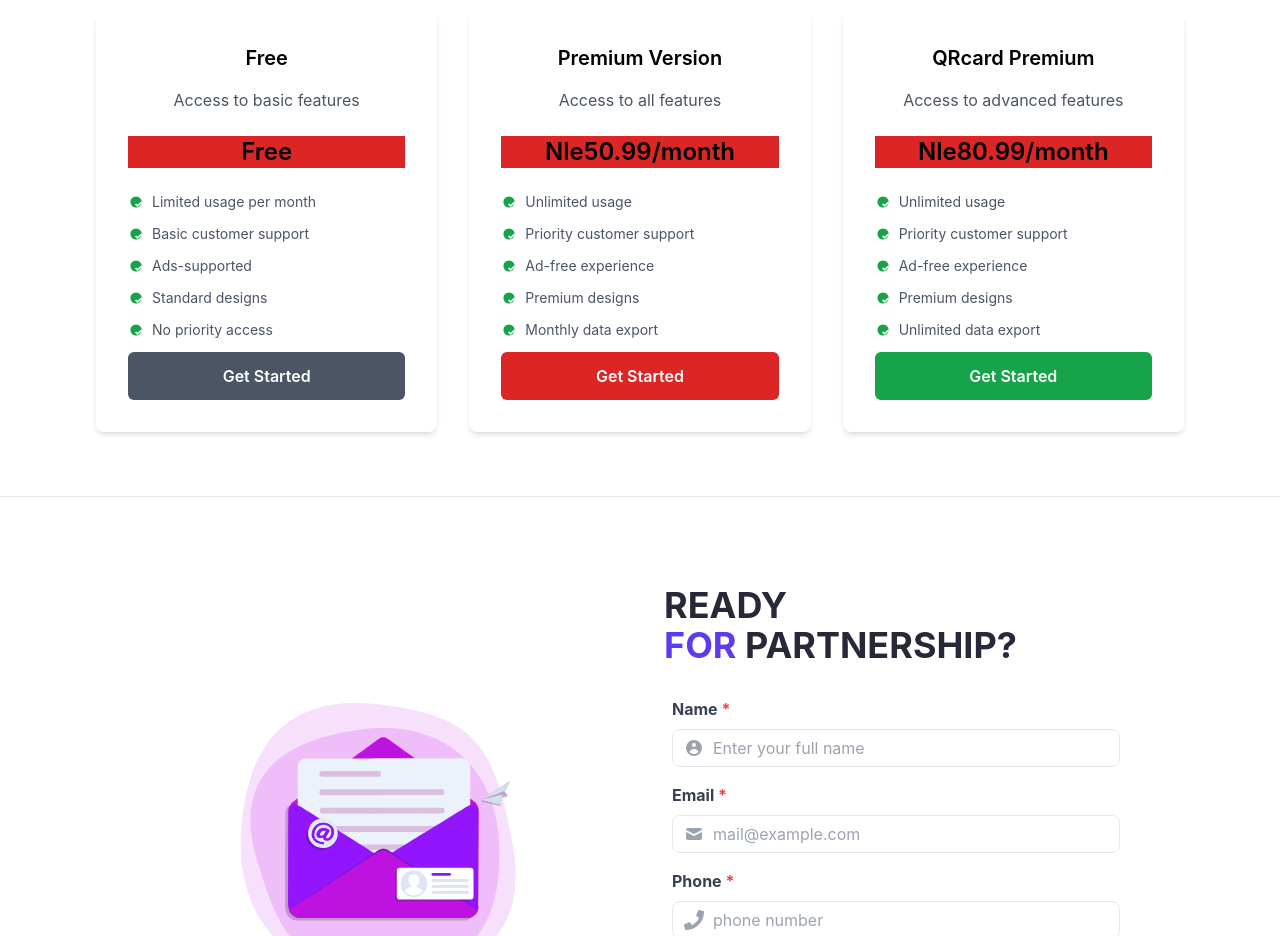
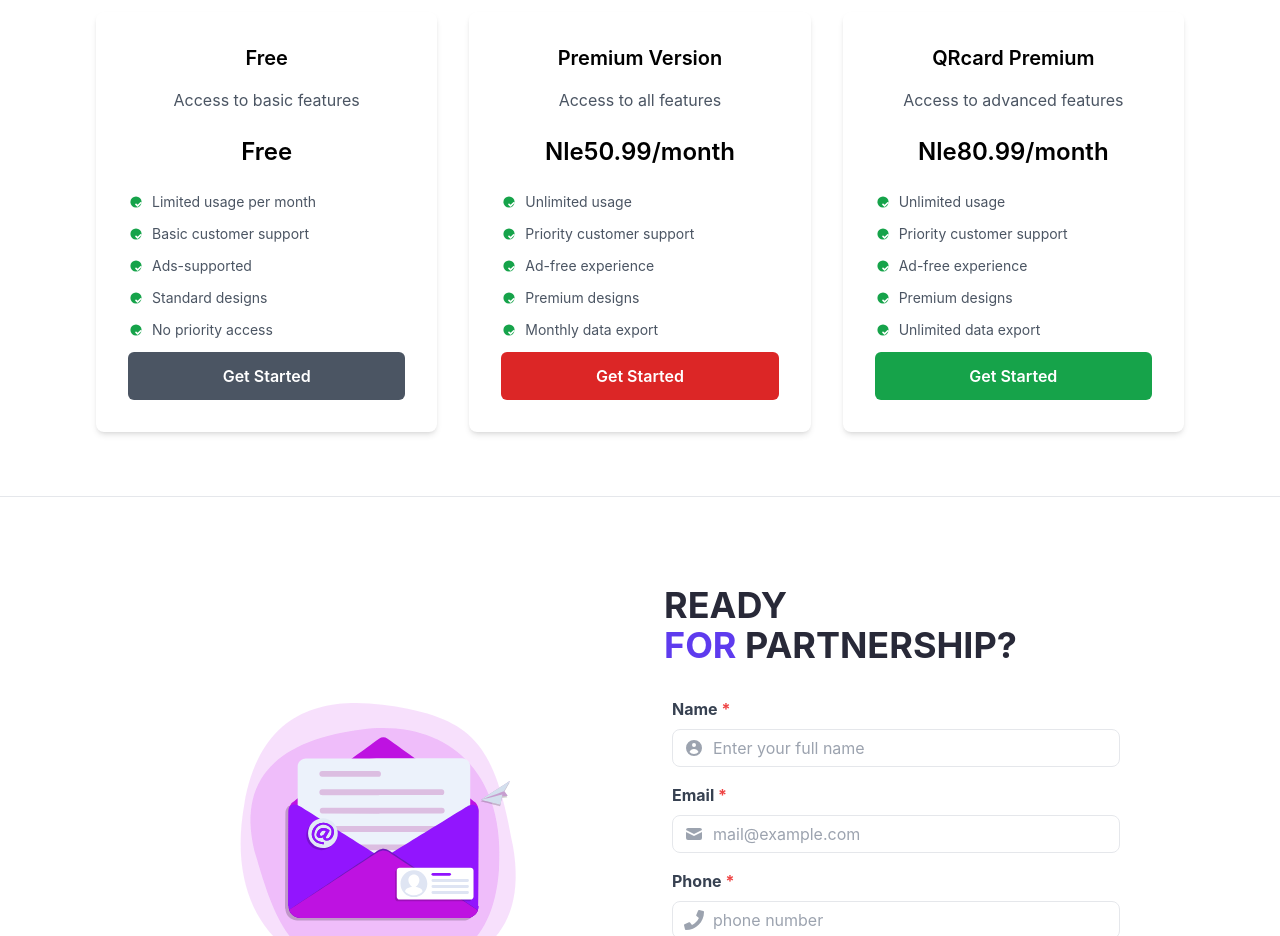
Before and after one commit to Imo-Tech-Solutions/digital_contacts, a React (Create React App) app: page /#/ in a window 1280 px wide. Shown: the part 3100-4036 px from the top of the page. Built offline with nearby package versions, Linux system fonts and the light colour scheme.

Commit message:
update home.jsx

```diff
--- a/src/pages/Home.jsx
+++ b/src/pages/Home.jsx
@@ -291,7 +291,7 @@
                 <p className="text-gray-600 mb-6 text-center">
                   {plan.description}
                 </p>
-                <p className="sm:text-2xl text-3xl  font-semibold mb-6 text-center px-2 bg-red-600">
+                <p className="sm:text-2xl text-3xl  font-semibold mb-6 text-center">
                   {plan.price}
                 </p>
                 <ul className="text-sm text-gray-600">
```
